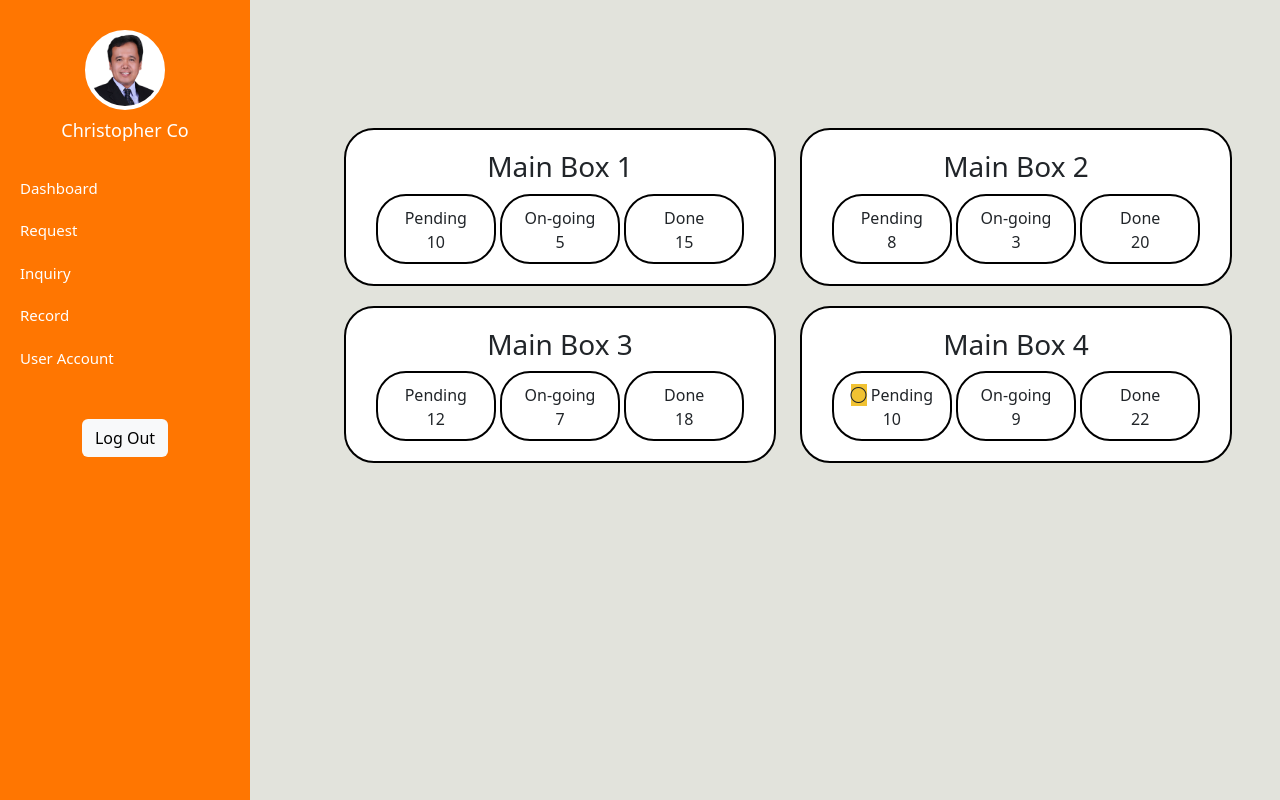
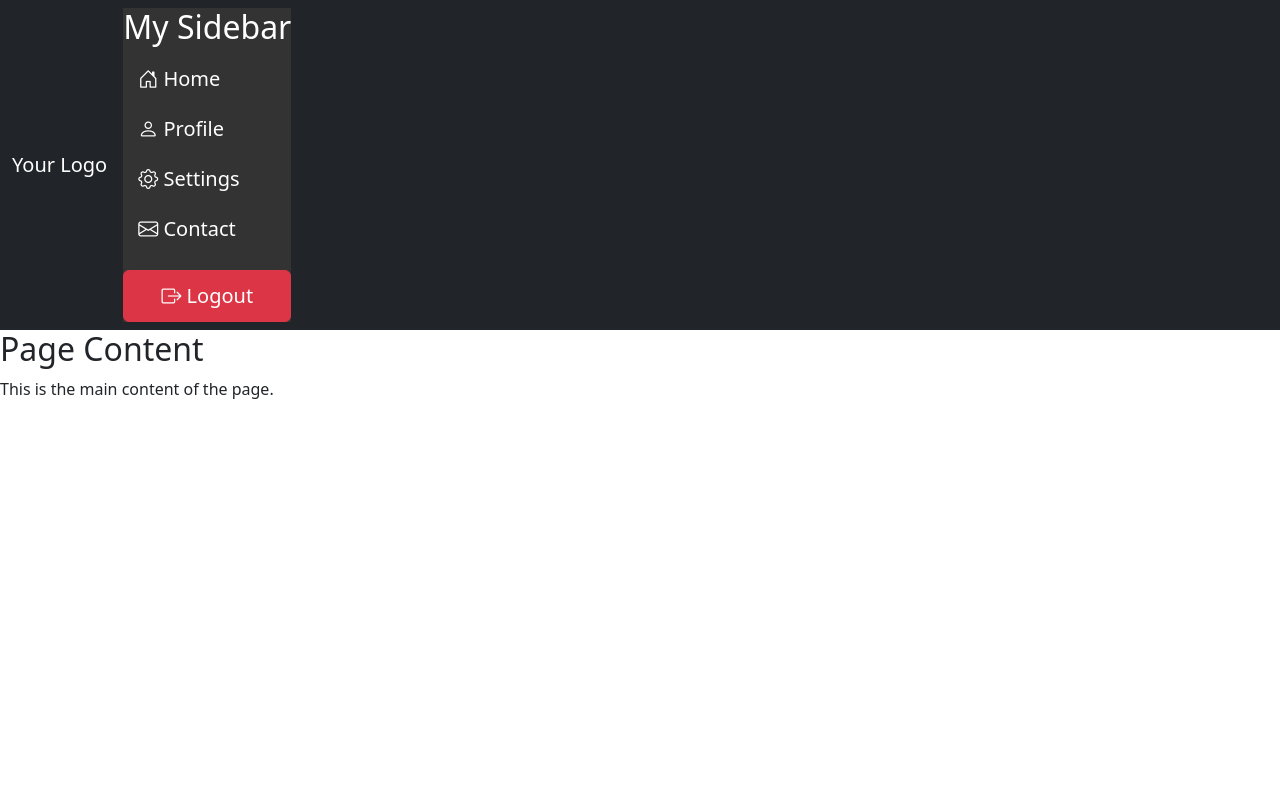
Before and after one commit to BlueDyab/MIS-HELP-DESK, a PHP site: page /Admin/Admin.php in a window 1280 px wide. Run offline with PHP 8.4, Linux system fonts and the light colour scheme.

Commit message:
3/19/24 4:50

```diff
--- a/MIS/Admin/Admin.php
+++ b/MIS/Admin/Admin.php
@@ -1,143 +1,87 @@
-<!doctype html>
+<!DOCTYPE html>
 <html lang="en">
 
 <head>
-    <title>Title</title>
-    <!-- Required meta tags -->
-    <meta charset="utf-8" />
-    <meta name="viewport" content="width=device-width, initial-scale=1, shrink-to-fit=no" />
-    <link rel="stylesheet" href="./css/admin.css">
-    <!-- Bootstrap CSS v5.2.1 -->
-    <link href="https://cdn.jsdelivr.net/npm/bootstrap@5.3.2/dist/css/bootstrap.min.css" rel="stylesheet" integrity="sha384-T3c6CoIi6uLrA9TneNEoa7RxnatzjcDSCmG1MXxSR1GAsXEV/Dwwykc2MPK8M2HN" crossorigin="anonymous" />
-     <!-- Bootstrap Icons CSS -->
-     <link href="https://cdn.jsdelivr.net/npm/bootstrap-icons/font/bootstrap-icons.css" rel="stylesheet">
-</head>
+    <meta charset="UTF-8">
+    <meta name="viewport" content="width=device-width, initial-scale=1.0">
+    <title>Responsive Sidebar in Header</title>
+    <!-- Bootstrap CSS -->
+    <link href="https://cdn.jsdelivr.net/npm/bootstrap@5.3.2/dist/css/bootstrap.min.css" rel="stylesheet">
+    <!-- Bootstrap Icons CSS -->
+    <link href="https://cdn.jsdelivr.net/npm/bootstrap-icons/font/bootstrap-icons.css" rel="stylesheet">
+    <style>
+        /* Custom CSS for sidebar */
+        .sidebar {
+            background-color: #333;
+            color: white;
+            transition: 0.3s;
+        }
 
-<style>
-    body{
-  background-color: #e2e3dc;
+        .sidebar a {
+            padding: 10px 15px;
+            text-decoration: none;
+            font-size: 20px;
+            color: white;
+            display: block;
+            transition: 0.3s;
+        }
 
-    }
-      /* Main Content CSS */
-      .main-content {
-            margin-top: 10%;
+        .sidebar a:hover {
+            background-color: #555;
         }
-        .main-box {
-            padding: 20px;
-            border: 2px solid black;
-            margin-bottom: 20px;
-            border-radius: 30px;
-            background-color: white;
 
+        @media screen and (max-width: 768px) {
+            .sidebar {
+                position: fixed;
+                z-index: 1000;
+                width: 250px;
+                height: 100%;
+                top: 0;
+                left: -250px;
+                overflow-y: auto;
+            }
 
-        }
-        .main-box h3 {
-            margin-bottom: 10px;
-        }
-        .small-box {
-            width: 120px;
-            height: 70px;
-            border: 2px solid black;
-            text-align: center;
-            padding-top: 10px;
-            display: inline-block;
-            border-radius: 30px;
-        }
-        .icon {
-            background-color: #f1c232; /* New background color */
+            .sidebar.show {
+                left: 0;
+            }
+
+            .content {
+                margin-left: 250px;
+            }
         }
     </style>
 </head>
+
 <body>
 
-<div class="container-fluid">
-    <div class="row">
-        <!-- Sidebar -->
-        <div class="col-md-3">
-            <div class="side-navbar">
-                <img src="./image/macaraeg.png" alt="Profile Image">
-                <h1 class="text">Christopher Co</h1>
-                <ul>
-                    <li><a href="#">Dashboard</a></li>
-                    <li>
-                        <a href="#" data-bs-toggle="collapse" data-bs-target="#requestsMenu" aria-expanded="false" aria-controls="requestsMenu">Request</a>
-                        <div class="collapse" id="requestsMenu">
-                            <ul>
-                                <li><a href="#">Service</a></li>
-                                <li><a href="#">Equipment</a></li>
-                                <li><a href="#">Feedback</a></li>
-                            </ul>
-                        </div>
-                    </li>
-                    <li><a href="#">Inquiry</a></li>
-                    <li><a href="#">Record</a></li>
-                    <li><a href="#">User Account</a></li>
-                </ul>
-                <div class="login-btn">
-                    <button type="button" class="btn bg-light"><a href="../Login.php" style="text-decoration: none; color: black;">Log Out</a></button>
+    <!-- Navbar -->
+    <nav class="navbar navbar-expand-lg navbar-dark bg-dark">
+        <div class="container-fluid">
+            <button class="navbar-toggler" type="button" data-bs-toggle="collapse" data-bs-target="#sidebarNav" aria-controls="sidebarNav" aria-expanded="false" aria-label="Toggle navigation">
+                <span class="navbar-toggler-icon"></span>
+            </button>
+            <a class="navbar-brand" href="#">Your Logo</a>
+            <div class="collapse navbar-collapse" id="sidebarNav">
+                <div class="sidebar">
+                    <h2>My Sidebar</h2>
+                    <a href="#"><i class="bi bi-house-door"></i> Home</a>
+                    <a href="#"><i class="bi bi-person"></i> Profile</a>
+                    <a href="#"><i class="bi bi-gear"></i> Settings</a>
+                    <a href="#"><i class="bi bi-envelope"></i> Contact</a>
+                    <a href="#" class="btn btn-danger mt-3"><i class="bi bi-box-arrow-right"></i> Logout</a>
                 </div>
             </div>
         </div>
-        <!-- Main Content -->
-        <div class="col-md-9 main-content">
-            <div class="container">
-                <div class="row">
-                    <!-- First row -->
-                    <div class="row">
-                        <!-- Main box 1 -->
-                        <div class="col-md-6">
-                            <div class="main-box text-center ">
-                                <h3>Main Box 1</h3>
-                                <div class="small-box">Pending<br><span id="pendingCount">10</span></div>
-                                <div class="small-box">On-going<br><span id="ongoingCount">5</span></div>
-                                <div class="small-box">Done<br><span id="doneCount">15</span></div>
-                            </div>
-                        </div>
-                        <!-- Main box 2 -->
-                        <div class="col-md-6">
-                            <div class="main-box text-center ">
-                                <h3>Main Box 2</h3>
-                                <div class="small-box">Pending<br><span id="pendingCount2">8</span></div>
-                                <div class="small-box">On-going<br><span id="ongoingCount2">3</span></div>
-                                <div class="small-box">Done<br><span id="doneCount2">20</span></div>
-                            </div>
-                        </div>
-                    </div>
-                    <!-- Second row -->
-                    <div class="row">
-                        <!-- Main box 3 -->
-                        <div class="col-md-6">
-                            <div class="main-box text-center">
-                                <h3>Main Box 3</h3>
-                                <div class="small-box">Pending<br><span id="pendingCount3">12</span></div>
-                                <div class="small-box">On-going<br><span id="ongoingCount3">7</span></div>
-                                <div class="small-box">Done<br><span id="doneCount3">18</span></div>
-                            </div>
-                        </div>
-                        <!-- Main box 4 -->
-                        <div class="col-md-6">
-                            <div class="main-box text-center">
-                                <h3>Main Box 4</h3>
+    </nav>
 
-                                <div class="small-box">
-                                <i class="bi bi-circle icon"></i> Pending<br><span id="pendingCount">10</span>
-                                </div>
-                                <div class="small-box">On-going<br><span id="ongoingCount4">9</span></div>
-                                <div class="small-box">Done<br><span id="doneCount4">22</span></div>
-                            </div>
-                        </div>
-                    </div>
-                </div>
-            </div>
-        </div>
+    <!-- Page content -->
+    <div class="content">
+        <h2>Page Content</h2>
+        <p>This is the main content of the page.</p>
     </div>
-</div>
 
-
-    <!-- Bootstrap JavaScript Libraries -->
-    <script src="https://cdn.jsdelivr.net/npm/@popperjs/core@2.11.8/dist/umd/popper.min.js" integrity="sha384-I7E8VVD/ismYTF4hNIPjVp/Zjvgyol6VFvRkX/vR+Vc4jQkC+hVqc2pM8ODewa9r" crossorigin="anonymous"></script>
-
-    <script src="https://cdn.jsdelivr.net/npm/bootstrap@5.3.2/dist/js/bootstrap.min.js" integrity="sha384-BBtl+eGJRgqQAUMxJ7pMwbEyER4l1g+O15P+16Ep7Q9Q+zqX6gSbd85u4mG4QzX+" crossorigin="anonymous"></script>
+    <!-- Bootstrap JavaScript -->
+    <script src="https://cdn.jsdelivr.net/npm/bootstrap@5.3.2/dist/js/bootstrap.bundle.min.js"></script>
 </body>
 
 </html>
--- a/MIS/Admin/css/admin.css
+++ b/MIS/Admin/css/admin.css
@@ -1,87 +1,40 @@
-     /* Custom styles for the side navbar */
-     .side-navbar {
-        position: fixed;
-        top: 0;
-        left: 0;
-        height: 100%;
-        width: 250px;
-        background-color: #ff7601;
-        padding-top: 30px; /* Adjust this value based on your needs */
-    }
-    .side-navbar img {
-        display: block;
-        margin: 0 auto;
-        width: 80px;
-        height: 80px;
-        border-radius: 50%;
-        border: 4px solid white;
-        background-color: white;
-    }
-    .text{
-        font-size: 18px;
+ /* Custom CSS for sidebar */
+ .sidebar {
+    background-color: #333;
     color: white;
-        text-align: center;
-        margin-top: 10px;
-        margin-bottom: 25px;
-    }
-
-
-
-
-
-      /* UL LI A*/
-    .side-navbar ul {
-        list-style: none;
-        padding: 0;
-    }
-
-    .side-navbar ul li a {
-        font-size: 15px;
-        color: white;
-        text-decoration: none;
-        display: block;
-        padding: 10px 20px;
     transition: 0.3s;
 }
 
-    .side-navbar ul li a:hover {
-        background-color:white;
-    }
-
-    .collapse ul {
-        list-style: none;
-        padding: 0;
-    }
-
-    .collapse ul li a {
+.sidebar a {
+    padding: 10px 15px;
+    text-decoration: none;
+    font-size: 20px;
     color: white;
-        text-decoration: none;
     display: block;
-        padding: 8px 0 8px 50px;
     transition: 0.3s;
 }
 
-    .collapse ul li a:hover {
-        background-color: white;
+.sidebar a:hover {
+    background-color: #555;
 }
 
-    .side-navbar li a:hover {
-        color: #17a2b8;
+@media screen and (max-width: 768px) {
+    .sidebar {
+        position: fixed;
+        z-index: 1000;
+        width: 250px;
+        height: 100%;
+        top: 0;
+        left: -250px;
+        overflow-y: auto;
     }
 
-
-
-    /*button*/
-    .login-btn {
-        margin-top: auto;
-        text-align: center;
-        margin-top: 40px;
-    }
-    .btn{
-        background-color: red;
+    .sidebar.show {
+        left: 0;
     }
 
-    .btn a{
-        color: black;
-        text-decoration: none;
+    .content {
+        margin-left: 250px;
     }
+}
+</style>
```
Also changed, not shown: MIS/index.html (renamed from MIS/index.php). Lines whose indentation alone changed are shown as unchanged.
